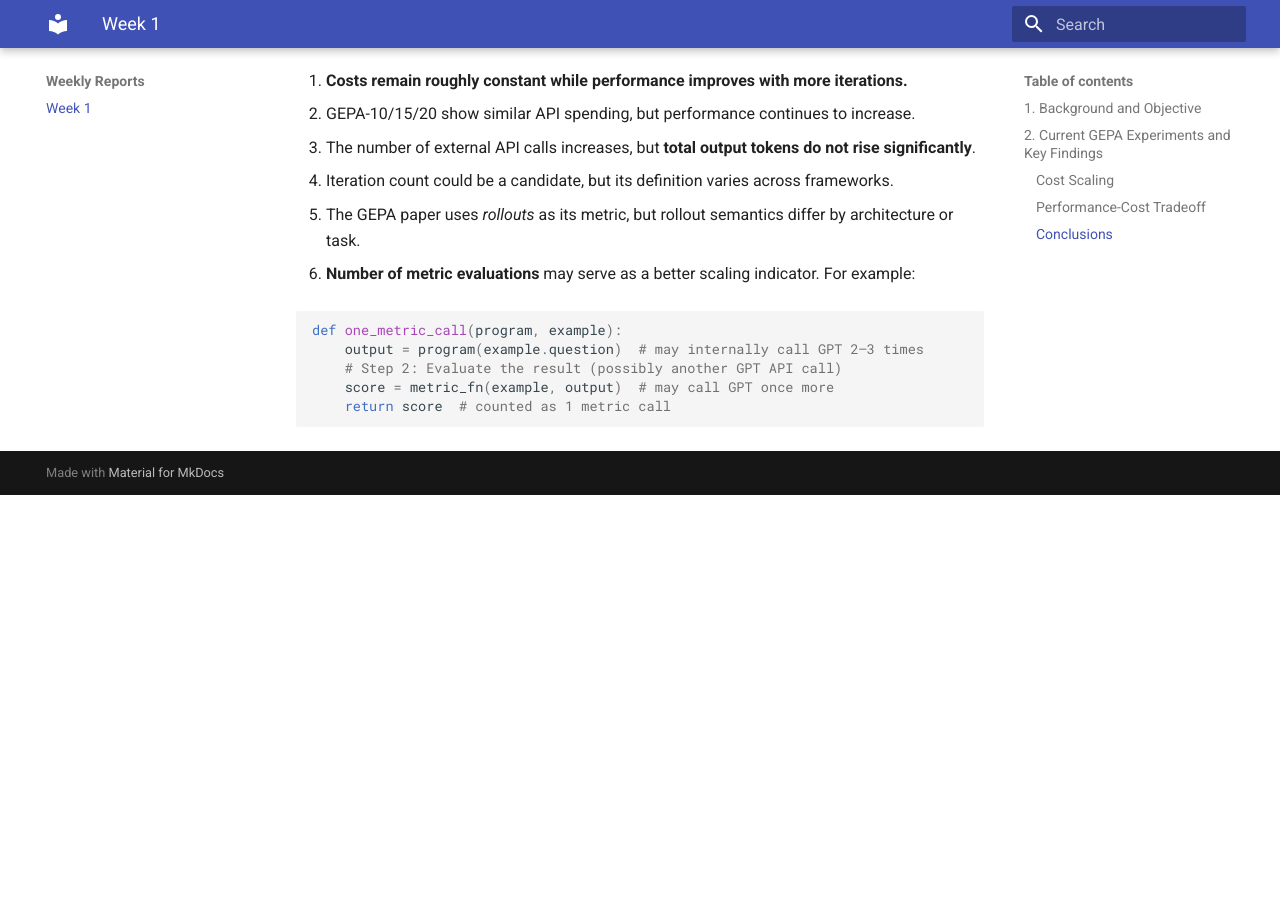
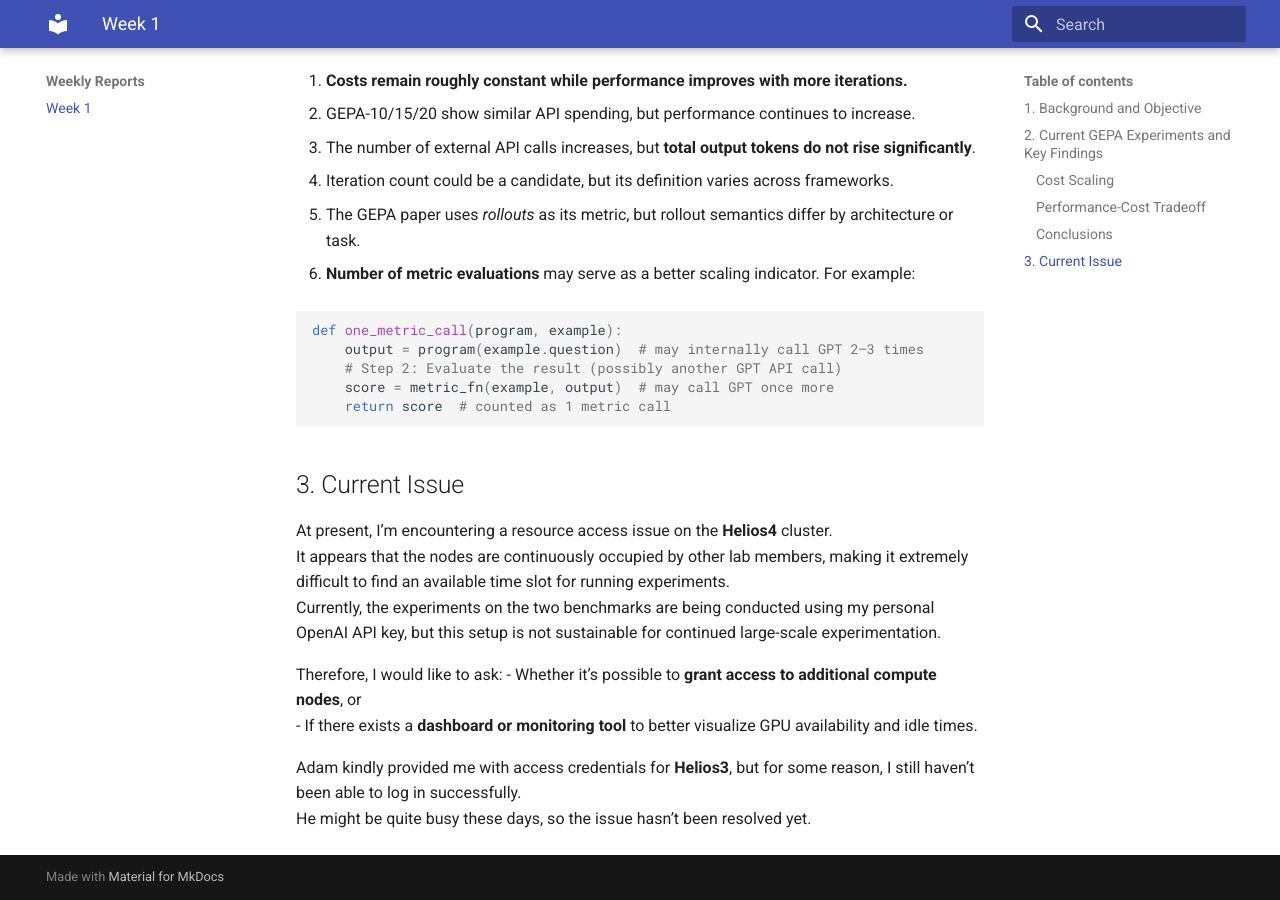
Before and after one commit to Ch1nyzzz/agent_plateau, an MkDocs documentation site: the page built from docs/week1.md, in a window 1280 px wide and 900 px high, scrolled down 2485 px. Built offline with MkDocs 1.6.1 and Material for MkDocs 9.7.7, drawn with Linux system fonts in a browser that asks for light colours; before the commit the page ends 2980 px from its top, so only the background shows below that.

Commit message:
update doc

````diff
--- a/docs/week1.md
+++ b/docs/week1.md
@@ -47,3 +47,16 @@
        score = metric_fn(example, output)  # may call GPT once more
        return score  # counted as 1 metric call
    ```
+
+## 3. Current Issue
+
+At present, I’m encountering a resource access issue on the **Helios4** cluster.
+It appears that the nodes are continuously occupied by other lab members, making it extremely difficult to find an available time slot for running experiments.
+Currently, the experiments on the two benchmarks are being conducted using my personal OpenAI API key, but this setup is not sustainable for continued large-scale experimentation.
+
+Therefore, I would like to ask:
+- Whether it’s possible to **grant access to additional compute nodes**, or
+- If there exists a **dashboard or monitoring tool** to better visualize GPU availability and idle times.
+
+Adam kindly provided me with access credentials for **Helios3**, but for some reason, I still haven’t been able to log in successfully.
+He might be quite busy these days, so the issue hasn’t been resolved yet.
````
